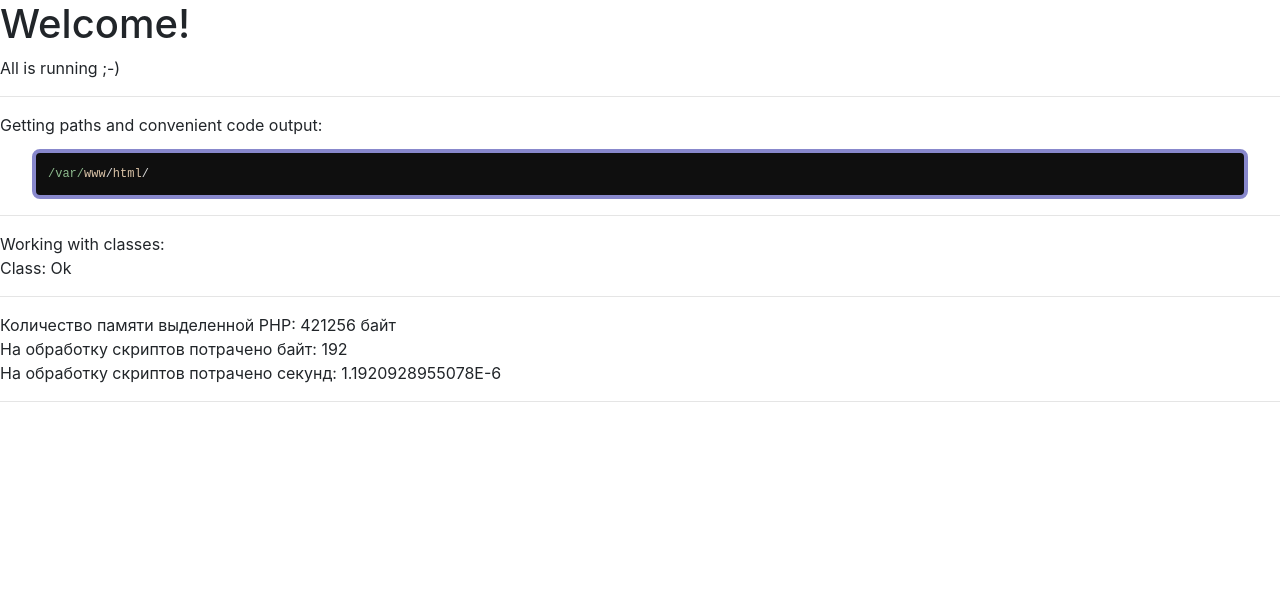
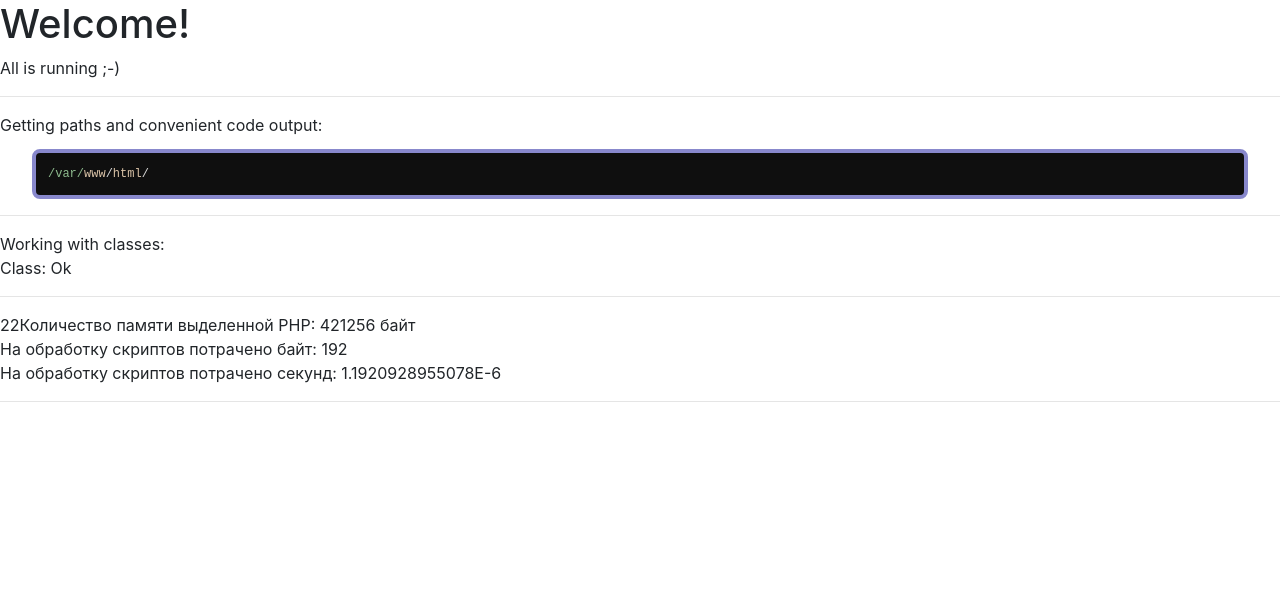
Before and after one commit to Shtarev/Example, a PHP site: page / in a window 1280 px wide. Shown: the top 602 px of the page. Run offline with PHP 8.4, Linux system fonts and the light colour scheme.

Commit message:
Какой-то коммит

```diff
--- a/index.php
+++ b/index.php
@@ -36,7 +36,7 @@ use src\classes\Test;
     $mem0=memory_get_usage();
     $tim0 = microtime(true);
     // code
-    echo "<hr>Количество памяти выделенной PHP: ".$mem0." байт<br>На обработку скриптов потрачено байт: ".(memory_get_usage()-$mem0)."<br>На обработку скриптов потрачено секунд: ".(microtime(true) - $tim0)."<hr>";
+    echo "<hr>22Количество памяти выделенной PHP: ".$mem0." байт<br>На обработку скриптов потрачено байт: ".(memory_get_usage()-$mem0)."<br>На обработку скриптов потрачено секунд: ".(microtime(true) - $tim0)."<hr>";
     ?>
 
     <script src="/js/script.js"></script>
```
